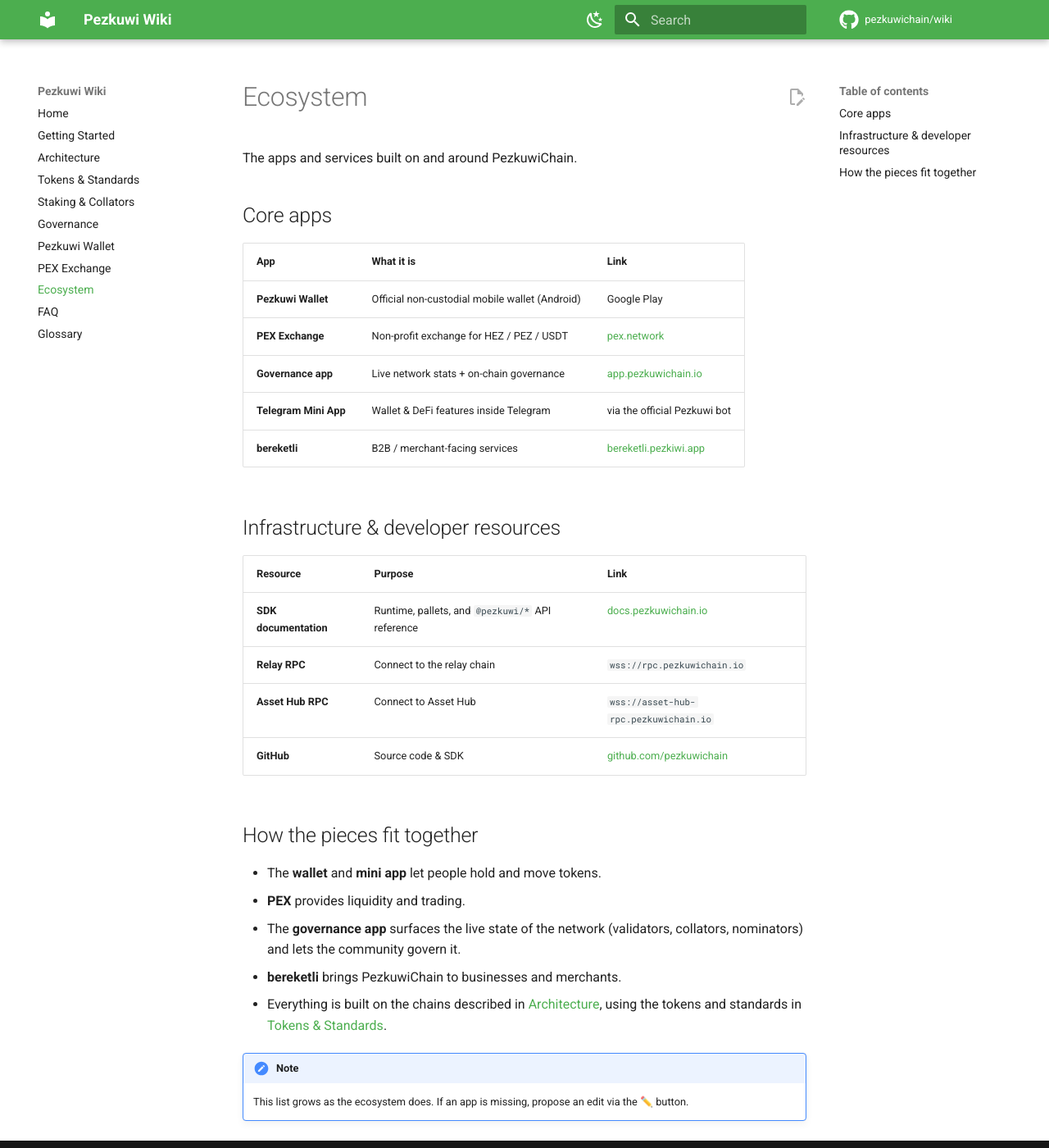
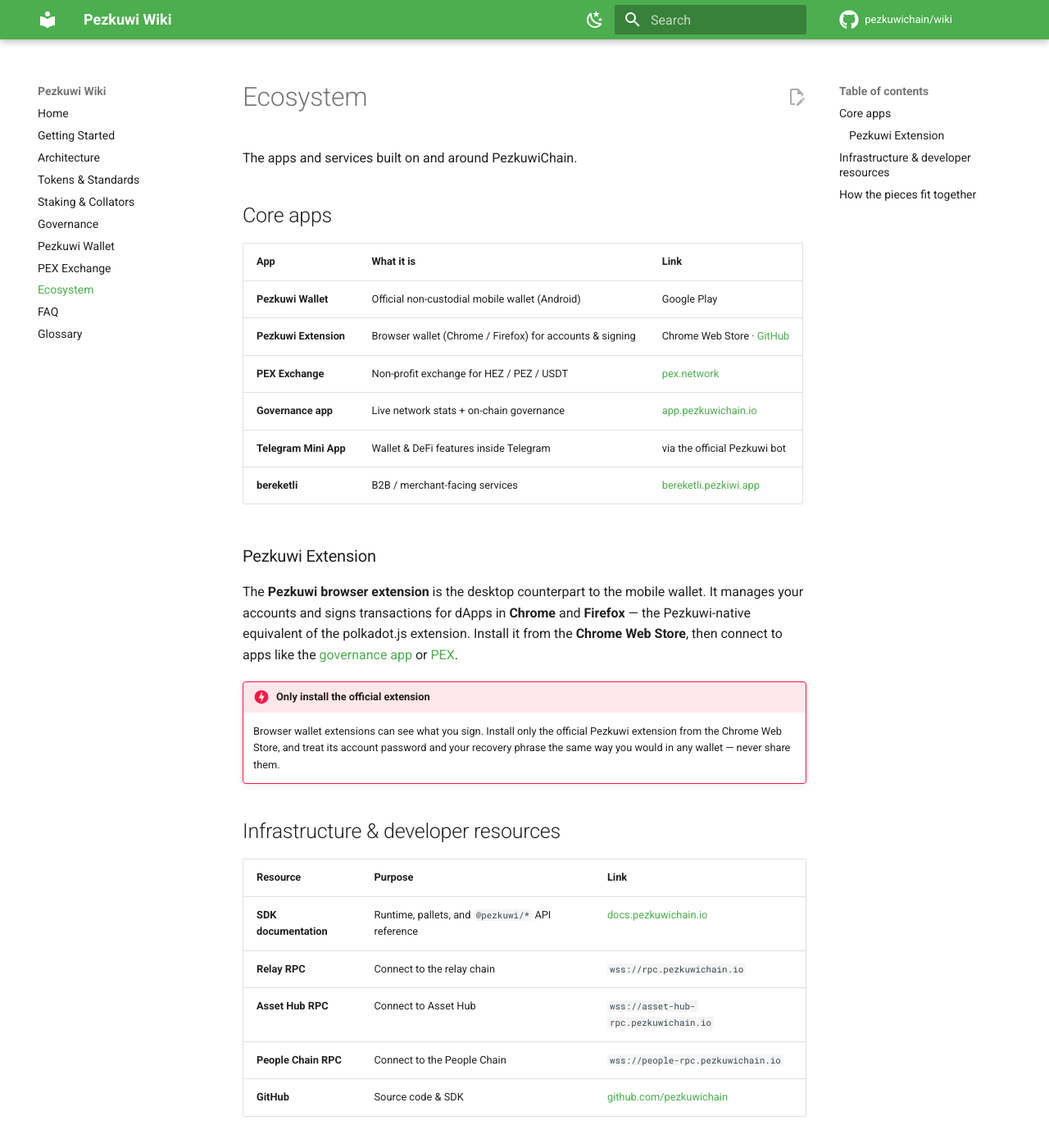
Before and after one commit to pezkuwichain/wiki, an MkDocs documentation site: the page built from docs/ecosystem.md, in a window 1280 px wide and 1400 px high. Shown: the whole window at 82% size. Built offline with MkDocs 1.6.1 and Material for MkDocs 9.7.7, drawn with Linux system fonts in a browser that asks for light colours; comment, search, counter and statistics services are not loaded.

Commit message:
Add Pezkuwi browser extension and People Chain RPC
- Ecosystem: add the Pezkuwi browser extension (Chrome/Firefox) with a
  dedicated section + security note; desktop counterpart to the mobile wallet.
- Add People Chain public RPC (wss://people-rpc.pezkuwichain.io) to the
  architecture, getting-started and ecosystem endpoint tables.
- Getting Started: mention the extension as the desktop wallet option.

```diff
--- a/docs/ecosystem.md
+++ b/docs/ecosystem.md
@@ -7,10 +7,24 @@ The apps and services built on and around PezkuwiChain.
 | App | What it is | Link |
 |-----|------------|------|
 | **Pezkuwi Wallet** | Official non-custodial mobile wallet (Android) | Google Play |
+| **Pezkuwi Extension** | Browser wallet (Chrome / Firefox) for accounts & signing | Chrome Web Store · [GitHub](https://github.com/pezkuwichain/pezkuwi-extension) |
 | **PEX Exchange** | Non-profit exchange for HEZ / PEZ / USDT | [pex.network](https://pex.network/) |
 | **Governance app** | Live network stats + on-chain governance | [app.pezkuwichain.io](https://app.pezkuwichain.io/) |
 | **Telegram Mini App** | Wallet & DeFi features inside Telegram | via the official Pezkuwi bot |
 | **bereketli** | B2B / merchant-facing services | [bereketli.pezkiwi.app](https://bereketli.pezkiwi.app/) |
+
+### Pezkuwi Extension
+
+The **Pezkuwi browser extension** is the desktop counterpart to the mobile wallet.
+It manages your accounts and signs transactions for dApps in **Chrome** and
+**Firefox** — the Pezkuwi-native equivalent of the polkadot.js extension. Install
+it from the **Chrome Web Store**, then connect to apps like the
+[governance app](https://app.pezkuwichain.io/) or [PEX](https://pex.network/).
+
+!!! danger "Only install the official extension"
+    Browser wallet extensions can see what you sign. Install only the official
+    Pezkuwi extension from the Chrome Web Store, and treat its account password and
+    your recovery phrase the same way you would in any wallet — never share them.
 
 ## Infrastructure & developer resources
 
@@ -19,6 +33,7 @@ The apps and services built on and around PezkuwiChain.
 | **SDK documentation** | Runtime, pallets, and `@pezkuwi/*` API reference | [docs.pezkuwichain.io](https://docs.pezkuwichain.io/) |
 | **Relay RPC** | Connect to the relay chain | `wss://rpc.pezkuwichain.io` |
 | **Asset Hub RPC** | Connect to Asset Hub | `wss://asset-hub-rpc.pezkuwichain.io` |
+| **People Chain RPC** | Connect to the People Chain | `wss://people-rpc.pezkuwichain.io` |
 | **GitHub** | Source code & SDK | [github.com/pezkuwichain](https://github.com/pezkuwichain) |
 
 ## How the pieces fit together
```
Also changed, not shown: docs/architecture.md (+2 -0 lines), docs/getting-started.md (+5 -2 lines).
